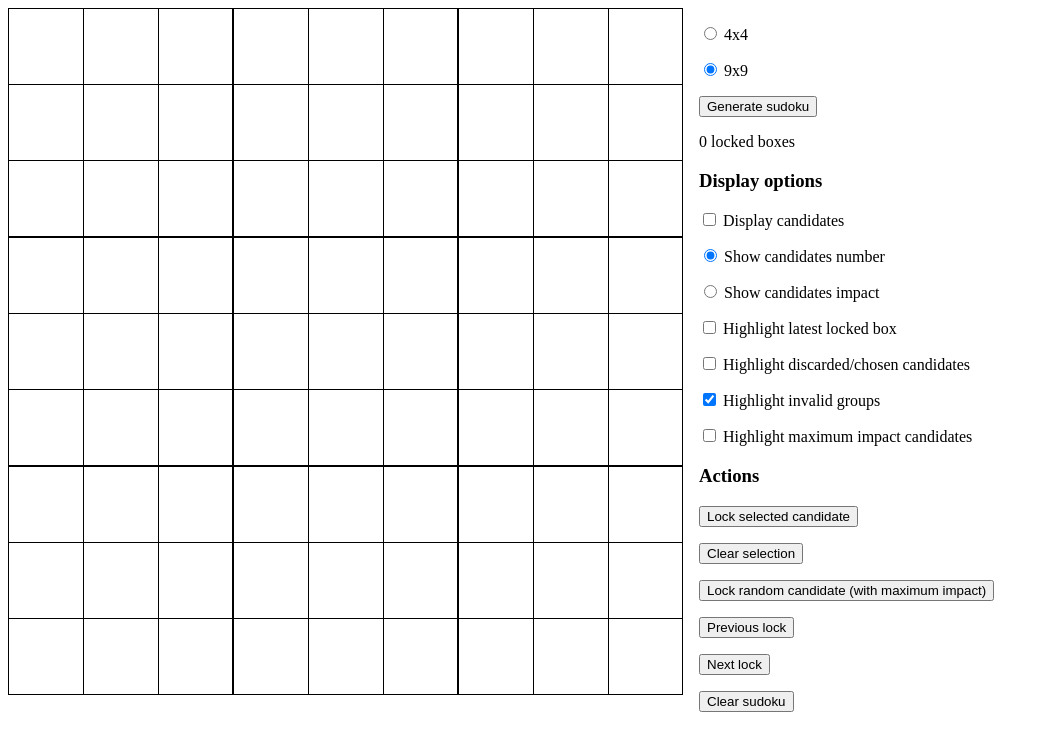
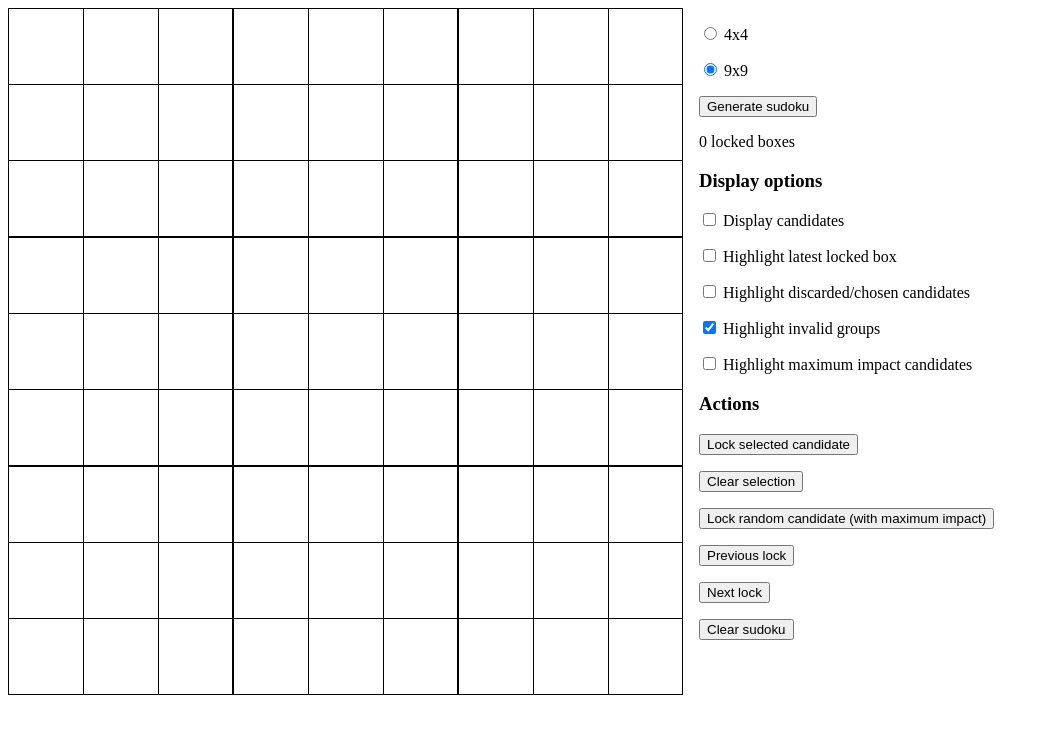
Before and after one commit to capelski/sudoku-generator, a React app: page / in a window 1280 px wide. Shown: the top 750 px of the page, without its empty margins (0-1049 px from the left). Built offline with nearby package versions, Linux system fonts and the light colour scheme.

Commit message:
feat: remove candidates impact from ui

```diff
--- a/src/components/sudoku-grid.tsx
+++ b/src/components/sudoku-grid.tsx
@@ -3,7 +3,7 @@ import { BoxCandidate, InferringMode, Sudoku } from '../types/sudoku';
 import { getRandomMaximumImpactBox, getSudokuComputedData } from '../logic/sudoku-operations';
 import { isCandidateDiscarded, arePeerBoxes } from '../logic/sudoku-rules';
 
-type CandidateDisplayMode = 'number' | 'impact';
+// type CandidateDisplayMode = 'number' | 'impact';
 
 interface GridProps {
     generateSolvableSudoku: () => void;
@@ -17,9 +17,9 @@ interface GridProps {
 }
 
 export const SudokuGrid: React.FC<GridProps> = (props) => {
-    const [candidatesDisplayMode, setCandidatesDisplayMode] = useState<CandidateDisplayMode>(
-        'number'
-    );
+    // const [candidatesDisplayMode, setCandidatesDisplayMode] = useState<CandidateDisplayMode>(
+    //     'number'
+    // );
     const [displayCandidates, setDisplayCandidates] = useState(false);
     const [highlightInvalidGroups, setHighlightInvalidGroups] = useState(true);
     const [highlightLatestLockedBox, setHighlightLatestLockedBox] = useState(false);
@@ -36,13 +36,13 @@ export const SudokuGrid: React.FC<GridProps> = (props) => {
         setDisplayCandidates(!displayCandidates);
     };
 
-    const displayCandidatesImpact = () => {
-        setCandidatesDisplayMode('impact');
-    };
+    // const displayCandidatesImpact = () => {
+    //     setCandidatesDisplayMode('impact');
+    // };
 
-    const displayCandidatesNumber = () => {
-        setCandidatesDisplayMode('number');
-    };
+    // const displayCandidatesNumber = () => {
+    //     setCandidatesDisplayMode('number');
+    // };
 
     const highlightDiscardedCandidates = inferringMode === 'direct';
 
@@ -144,10 +144,6 @@ export const SudokuGrid: React.FC<GridProps> = (props) => {
                                                   highlightDiscardedCandidates &&
                                                   isCandidateDiscarded(candidate);
 
-                                              const candidateImpact = highlightDiscardedCandidates
-                                                  ? candidate.impact
-                                                  : candidate.impactWithoutDiscards;
-
                                               const isSelectedCandidate =
                                                   selectedBoxCandidate !== undefined &&
                                                   selectedBoxCandidate.boxId === box.id &&
@@ -238,10 +234,11 @@ export const SudokuGrid: React.FC<GridProps> = (props) => {
                                                       }`}
                                                       onClick={candidateClickHandler}
                                                   >
-                                                      {displayCandidates &&
+                                                      {/* {displayCandidates &&
                                                           (candidatesDisplayMode === 'impact'
-                                                              ? candidateImpact
-                                                              : candidate.number)}
+                                                              ? candidate.impact
+                                                              : candidate.number)} */}
+                                                      {displayCandidates && candidate.number}
                                                   </div>
                                               );
                                           })}
@@ -288,7 +285,7 @@ export const SudokuGrid: React.FC<GridProps> = (props) => {
                             Display candidates
                         </p>
 
-                        <p>
+                        {/* <p>
                             <input
                                 type="radio"
                                 onClick={displayCandidatesNumber}
@@ -303,7 +300,7 @@ export const SudokuGrid: React.FC<GridProps> = (props) => {
                                 checked={candidatesDisplayMode === 'impact'}
                             />{' '}
                             Show candidates impact
-                        </p>
+                        </p> */}
 
                         <p>
                             <input
--- a/src/logic/sudoku-operations.ts
+++ b/src/logic/sudoku-operations.ts
@@ -231,8 +231,7 @@ export const getSudokuComputedData = (
                         candidates: [...Array(size)]
                             .map(
                                 (_z, candidateIndex): Candidate => ({
-                                    impact: -2, // Will be set later, since all boxes must be defined
-                                    impactWithoutDiscards: -2, // Will be set later, since all boxes must be defined
+                                    impact: -2,
                                     isChosenBecauseIsTheOnlyCandidateLeftForThisBox: false,
                                     isChosenBecauseThisBoxMustHoldThisNumberForSomeGroup: false,
                                     isDiscardedBecausePeerBoxMustHoldThisNumberForSomeGroup: false,
@@ -334,8 +333,6 @@ export const updateCandidateImpact = (box: Box, candidateIndex: number) => {
               (peerBox) =>
                   !peerBox.isLocked && !isCandidateDiscarded(peerBox.candidates[candidateIndex])
           ).length;
-
-    candidate.impactWithoutDiscards = box.peerBoxes.filter((peerBox) => !peerBox.isLocked).length;
 };
 
 export const updateCandidatesImpact = (boxes: Box[]) => {
--- a/src/types/sudoku.ts
+++ b/src/types/sudoku.ts
@@ -29,7 +29,6 @@ export interface BoxGroups {
 
 export interface Candidate {
     impact: number;
-    impactWithoutDiscards: number;
     isChosenBecauseThisBoxMustHoldThisNumberForSomeGroup: boolean;
     isChosenBecauseIsTheOnlyCandidateLeftForThisBox: boolean;
     isDiscardedBecausePeerBoxMustHoldThisNumberForSomeGroup: boolean;
```
